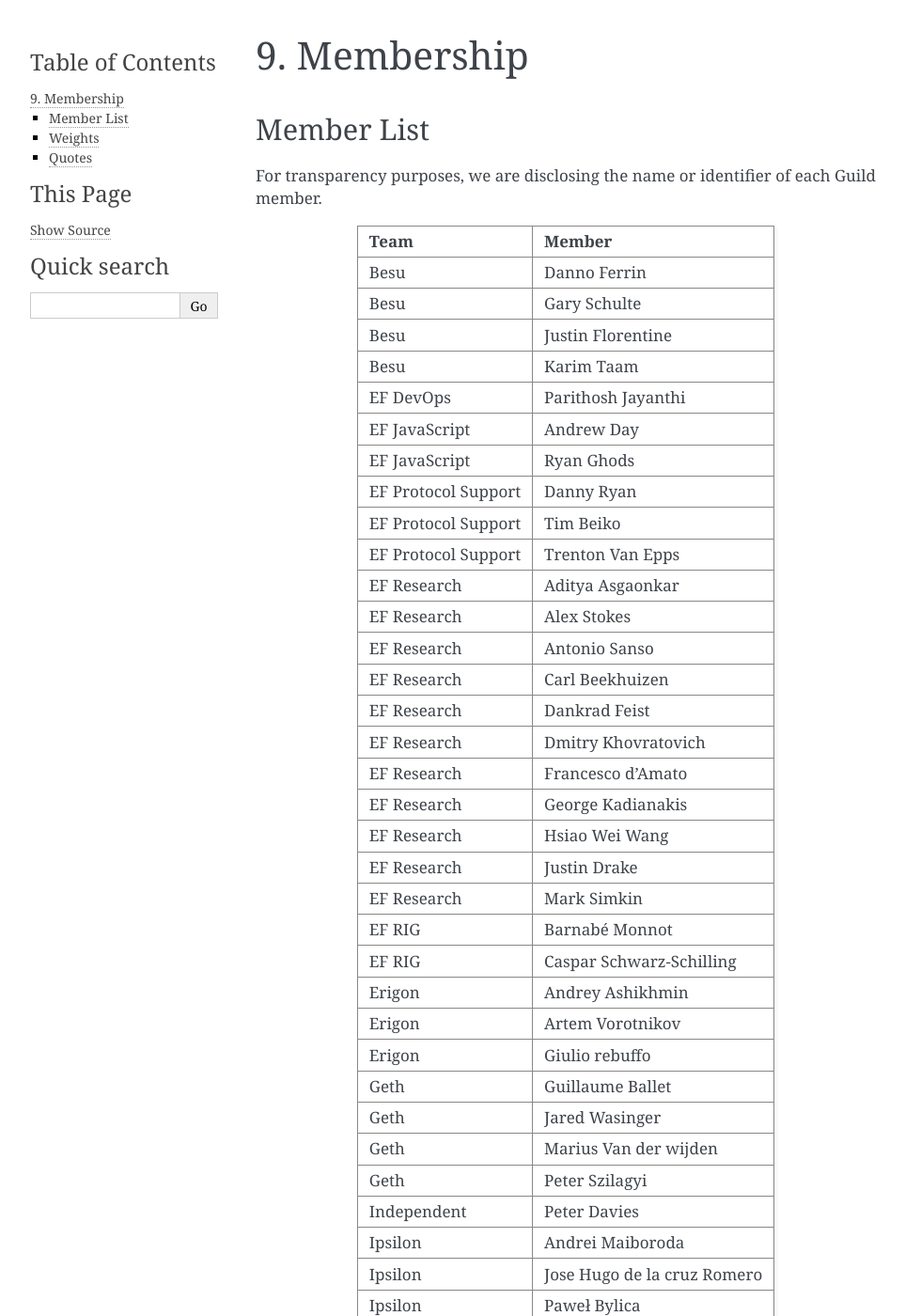
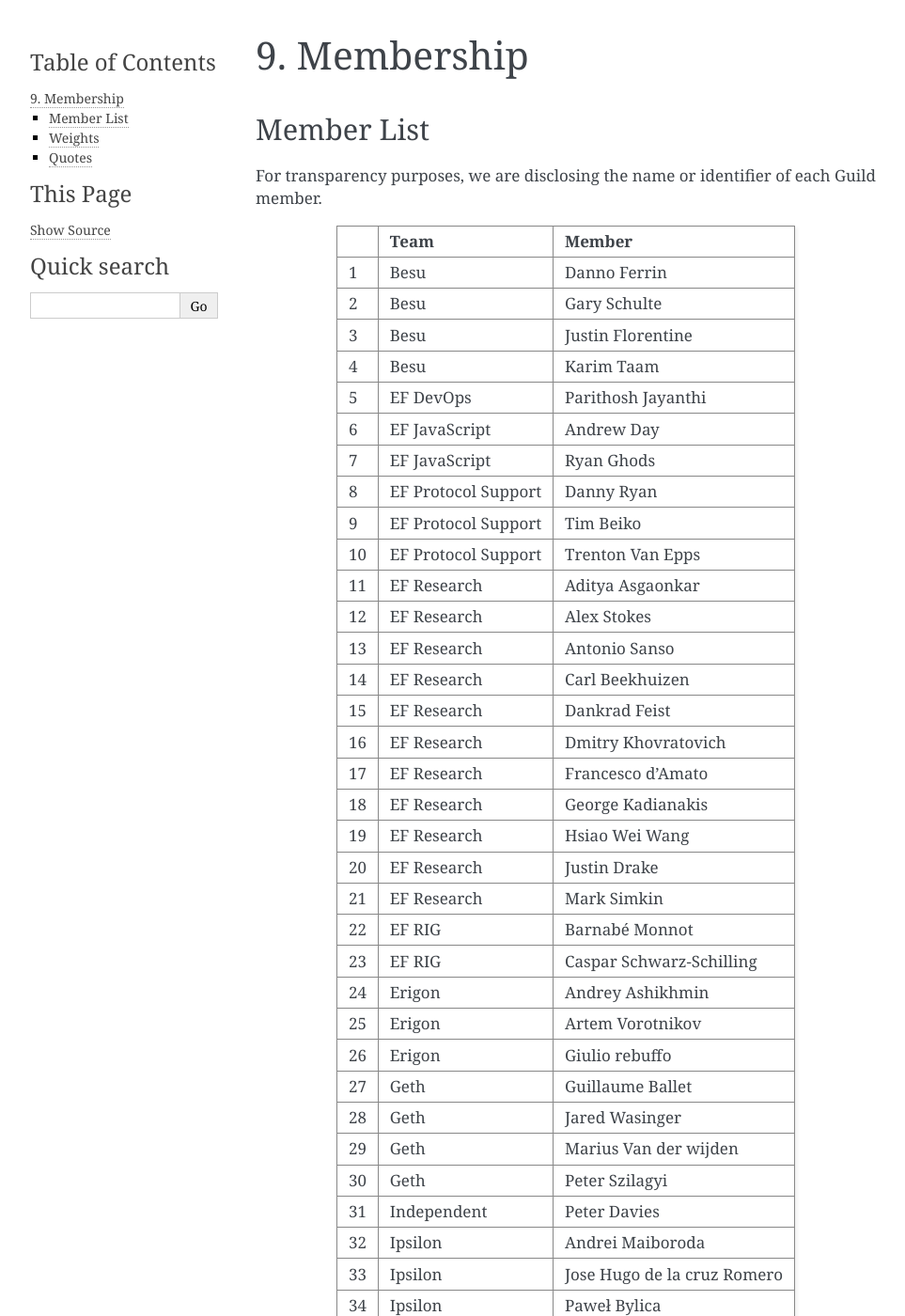
Before and after one commit to protocolguild/documentation, a Sphinx documentation site: the page built from docs/9-membership.md, in a window 1280 px wide and 1400 px high. Shown: the whole window at 94% size, without its empty margins (148-1111 px from the left). Built offline with Sphinx 7.4.7, drawn with Linux system fonts in a browser that asks for light colours; some of the changed text lies outside the part shown.

Commit message:
update formatting, numbering

```diff
--- a/docs/9-membership.md
+++ b/docs/9-membership.md
@@ -3,93 +3,93 @@
 
 For transparency purposes, we are disclosing the name or identifier of each Guild member.
 
-| Team  |                Member |
-| ---:         |        :--- |
-| Besu | Danno Ferrin |
-| Besu | Gary Schulte |
-| Besu | Justin Florentine |
-| Besu | Karim Taam |
-| EF DevOps | Parithosh Jayanthi |
-| EF JavaScript | Andrew Day |
-| EF JavaScript | Ryan Ghods |
-| EF Protocol Support | Danny Ryan |
-| EF Protocol Support | Tim Beiko |
-| EF Protocol Support | Trenton Van Epps |
-| EF Research | Aditya Asgaonkar |
-| EF Research | Alex Stokes |
-| EF Research | Antonio Sanso |
-| EF Research | Carl Beekhuizen |
-| EF Research | Dankrad Feist |
-| EF Research | Dmitry Khovratovich |
-| EF Research | Francesco d’Amato |
-| EF Research | George Kadianakis |
-| EF Research | Hsiao Wei Wang |
-| EF Research | Justin Drake |
-| EF Research | Mark Simkin |
-| EF RIG | Barnabé Monnot |
-| EF RIG | Caspar Schwarz-Schilling |
-| Erigon | Andrey Ashikhmin |
-| Erigon | Artem Vorotnikov |
-| Erigon | Giulio rebuffo |
-| Geth | Guillaume Ballet |
-| Geth | Jared Wasinger |
-| Geth | Marius Van der wijden |
-| Geth | Peter Szilagyi |
-| Independent | Peter Davies |
-| Ipsilon | Andrei Maiboroda |
-| Ipsilon | Jose Hugo de la cruz Romero |
-| Ipsilon | Paweł Bylica |
-| Lighthouse | Adrian Manning |
-| Lighthouse | Diva Martínez |
-| Lighthouse | Mac Ladson |
-| Lighthouse | Mark Mackey |
-| Lighthouse | Mehdi Zerouali |
-| Lighthouse | Michael Sproul |
-| Lighthouse | Paul Hauner |
-| Lighthouse | Pawan Dhananjay Ravi |
-| Lighthouse | Sean Anderson |
-| Lodestar | Cayman Nava |
-| Lodestar | dapplion |
-| Lodestar | Gajinder Singh |
-| Lodestar | Tuyen Nguyen |
-| Nethermind | Kristof Gazso |
-| Nethermind | Łukasz Rozmej |
-| Nethermind | Marek Moraczyński |
-| Nethermind | Mateusz Jędrzejewski |
-| Nethermind | Tomasz Stanzeck |
-| Nimbus | Dustin Brody |
-| Nimbus | Etan Kissling |
-| Nimbus | Jacek Sieka |
-| Nimbus | Jamie Lokier |
-| Nimbus | Kim De Mey |
-| Nimbus | Mamy Ratsimbazafy |
-| Nimbus | Ștefan Talpalaru |
-| Nimbus | Zahary Karadzhov |
-| Prysmatic | James He |
-| Prysmatic | Kasey Kirkham |
-| Prysmatic | Mohamed Zahoor |
-| Prysmatic | Nishant Das |
-| Prysmatic | potuz |
-| Prysmatic | Preston Van Loon |
-| Prysmatic | Radosław Kapka |
-| Prysmatic | Raul Jordan |
-| Prysmatic | Terence Tsao |
-| Quilt | Ansgar Dietrichs |
-| Quilt | Matt Garnett |
-| Quilt | Sam Wilson |
-| Quilt | Somu Bhargava |
-| Solidity | Alex Beregszaszi |
-| Solidity | Harikrishnan Mulackal |
-| Solidity | Johnson Ugwuru |
-| Solidity | Kaan Uzdogan |
-| Solidity | Kamil Sliwak |
-| Solidity | Leonardo de Sa Alt |
-| Teku | Adrian Sutton |
-| Teku | Ben Edgington |
-| Teku | Paul Harris |
-| TXRX | Alex Vlasov |
-| TXRX | Anton Nashatyrev |
-| TXRX | Mikhail Kalinin |
+|      | Team  |                Member |
+| ---:         |        :--- |        :--- |
+| 1 | Besu | Danno Ferrin |
+| 2 | Besu | Gary Schulte |
+| 3 | Besu | Justin Florentine |
+| 4 | Besu | Karim Taam |
+| 5 | EF DevOps | Parithosh Jayanthi |
+| 6 | EF JavaScript | Andrew Day |
+| 7 | EF JavaScript | Ryan Ghods |
+| 8 | EF Protocol Support | Danny Ryan |
+| 9 | EF Protocol Support | Tim Beiko |
+| 10 | EF Protocol Support | Trenton Van Epps |
+| 11 | EF Research | Aditya Asgaonkar |
+| 12 | EF Research | Alex Stokes |
+| 13 | EF Research | Antonio Sanso |
+| 14 | EF Research | Carl Beekhuizen |
+| 15 | EF Research | Dankrad Feist |
+| 16 | EF Research | Dmitry Khovratovich |
+| 17 | EF Research | Francesco d’Amato |
+| 18 | EF Research | George Kadianakis |
+| 19 | EF Research | Hsiao Wei Wang |
+| 20 | EF Research | Justin Drake |
+| 21 | EF Research | Mark Simkin |
+| 22 | EF RIG | Barnabé Monnot |
+| 23 | EF RIG | Caspar Schwarz-Schilling |
+| 24 | Erigon | Andrey Ashikhmin |
+| 25 | Erigon | Artem Vorotnikov |
+| 26 | Erigon | Giulio rebuffo |
+| 27 | Geth | Guillaume Ballet |
+| 28 | Geth | Jared Wasinger |
+| 29 | Geth | Marius Van der wijden |
+| 30 | Geth | Peter Szilagyi |
+| 31 | Independent | Peter Davies |
+| 32 | Ipsilon | Andrei Maiboroda |
+| 33 | Ipsilon | Jose Hugo de la cruz Romero |
+| 34 | Ipsilon | Paweł Bylica |
+| 35 | Lighthouse | Adrian Manning |
+| 36 | Lighthouse | Diva Martínez |
+| 37 | Lighthouse | Mac Ladson |
+| 38 | Lighthouse | Mark Mackey |
+| 39 | Lighthouse | Mehdi Zerouali |
+| 40 | Lighthouse | Michael Sproul |
+| 41 | Lighthouse | Paul Hauner |
+| 42 | Lighthouse | Pawan Dhananjay Ravi |
+| 43 | Lighthouse | Sean Anderson |
+| 44 | Lodestar | Cayman Nava |
+| 45 | Lodestar | dapplion |
+| 46 | Lodestar | Gajinder Singh |
+| 47 | Lodestar | Tuyen Nguyen |
+| 48 | Nethermind | Kristof Gazso |
+| 49 | Nethermind | Łukasz Rozmej |
+| 50 | Nethermind | Marek Moraczyński |
+| 51 | Nethermind | Mateusz Jędrzejewski |
+| 52 | Nethermind | Tomasz Stanzeck |
+| 53 | Nimbus | Dustin Brody |
+| 54 | Nimbus | Etan Kissling |
+| 55 | Nimbus | Jacek Sieka |
+| 56 | Nimbus | Jamie Lokier |
+| 57 | Nimbus | Kim De Mey |
+| 58 | Nimbus | Mamy Ratsimbazafy |
+| 59 | Nimbus | Ștefan Talpalaru |
+| 60 | Nimbus | Zahary Karadzhov |
+| 61 | Prysmatic | James He |
+| 62 | Prysmatic | Kasey Kirkham |
+| 63 | Prysmatic | Mohamed Zahoor |
+| 64 | Prysmatic | Nishant Das |
+| 65 | Prysmatic | potuz |
+| 66 | Prysmatic | Preston Van Loon |
+| 67 | Prysmatic | Radosław Kapka |
+| 68 | Prysmatic | Raul Jordan |
+| 69 | Prysmatic | Terence Tsao |
+| 70 | Quilt | Ansgar Dietrichs |
+| 71 | Quilt | Matt Garnett |
+| 72 | Quilt | Sam Wilson |
+| 73 | Quilt | Somu Bhargava |
+| 74 | Solidity | Alex Beregszaszi |
+| 75 | Solidity | Harikrishnan Mulackal |
+| 76 | Solidity | Johnson Ugwuru |
+| 77 | Solidity | Kaan Uzdogan |
+| 78 | Solidity | Kamil Sliwak |
+| 79 | Solidity | Leonardo de Sa Alt |
+| 80 | Teku | Adrian Sutton |
+| 81 | Teku | Ben Edgington |
+| 82 | Teku | Paul Harris |
+| 83 | TXRX | Alex Vlasov |
+| 84 | TXRX | Anton Nashatyrev |
+| 85 | TXRX | Mikhail Kalinin |
 
 ## Weights
 
```
